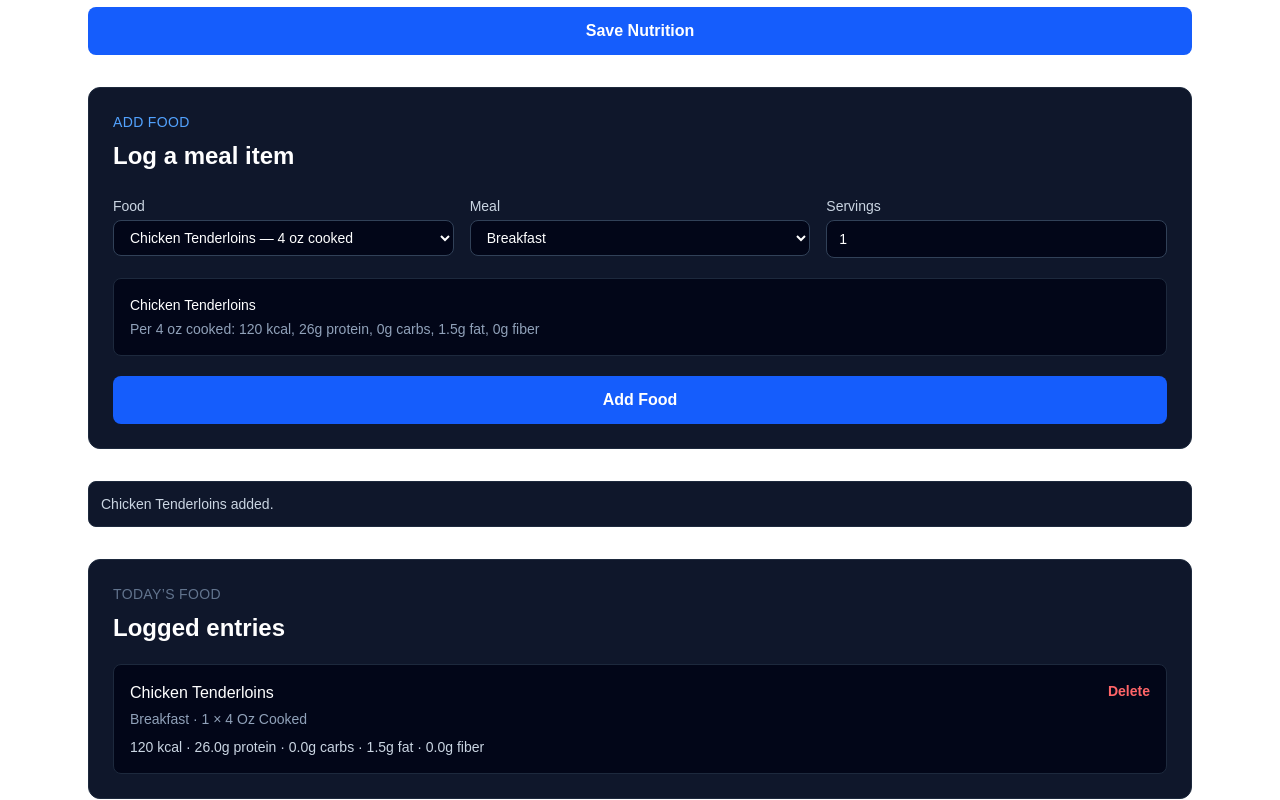
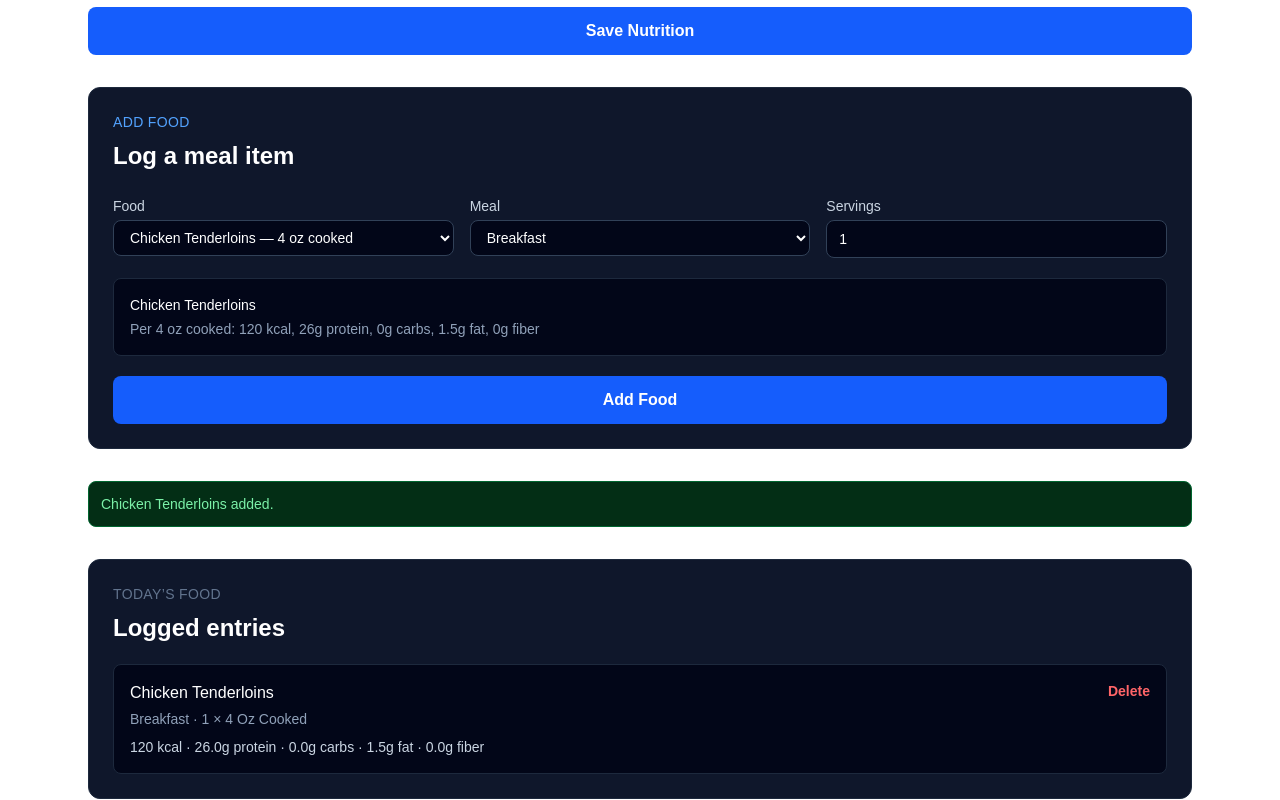
Before and after one commit to Shehu-Muhammad/lift-log, a Next.js app: page /nutrition in a window 1280 px wide. Both pictures are taken after a click on the button "Add Food". Shown: the part 698-1498 px from the top of the page. Built offline with nearby package versions, Linux system fonts and the light colour scheme.

Commit message:
errors and success messages no longer have the same styling

```diff
--- a/components/nutrition/FoodLogger.tsx
+++ b/components/nutrition/FoodLogger.tsx
@@ -32,6 +32,7 @@ export default function FoodLogger() {
   const [servings, setServings] = useState('1');
   const [entries, setEntries] = useState<FoodLogEntry[]>([]);
   const [saveMessage, setSaveMessage] = useState('');
+  const [messageType, setMessageType] = useState<'success' | 'error' | ''>('');
 
   const selectedFood = commonFoods.find((food) => food.id === selectedFoodId);
 
@@ -62,6 +63,7 @@ export default function FoodLogger() {
 
   function handleAddFood() {
     if (!selectedFood) {
+      setMessageType('error');
       setSaveMessage('Choose a food.');
       return;
     }
@@ -69,6 +71,7 @@ export default function FoodLogger() {
     const servingCount = Number(servings);
 
     if (!Number.isFinite(servingCount) || servingCount <= 0) {
+      setMessageType('error');
       setSaveMessage('Enter a serving amount greater than zero.');
       return;
     }
@@ -91,6 +94,7 @@ export default function FoodLogger() {
     saveFoodLogEntry(entry);
     setEntries(getFoodLogsByDate(date));
     setServings('1');
+    setMessageType('success');
     setSaveMessage(`${selectedFood.name} added.`);
   }
 
@@ -105,6 +109,7 @@ export default function FoodLogger() {
 
     deleteFoodLogEntry(entry.id);
     setEntries(getFoodLogsByDate(date));
+    setMessageType('success');
     setSaveMessage(`${entry.foodName} deleted from the food log.`);
   }
 
@@ -124,6 +129,7 @@ export default function FoodLogger() {
               value={selectedFoodId}
               onChange={(event) => {
                 setSelectedFoodId(event.target.value);
+                setMessageType('');
                 setSaveMessage('');
               }}
               className='mt-1 w-full rounded-lg border border-slate-700 bg-slate-950 px-3 py-2 text-white outline-none focus:border-blue-500'
@@ -142,6 +148,7 @@ export default function FoodLogger() {
               value={mealType}
               onChange={(event) => {
                 setMealType(event.target.value as MealType);
+                setMessageType('');
                 setSaveMessage('');
               }}
               className='mt-1 w-full rounded-lg border border-slate-700 bg-slate-950 px-3 py-2 text-white outline-none focus:border-blue-500'
@@ -163,6 +170,7 @@ export default function FoodLogger() {
               value={servings}
               onChange={(event) => {
                 setServings(event.target.value);
+                setMessageType('');
                 setSaveMessage('');
               }}
               className='mt-1 w-full rounded-lg border border-slate-700 bg-slate-950 px-3 py-2 text-white outline-none focus:border-blue-500'
@@ -195,8 +203,12 @@ export default function FoodLogger() {
 
       {saveMessage && (
         <p
-          role='status'
-          className='rounded-lg border border-slate-800 bg-slate-900 p-3 text-sm text-slate-300'
+          role={messageType === 'error' ? 'alert' : 'status'}
+          className={`rounded-lg border p-3 text-sm ${
+            messageType === 'error'
+              ? 'border-red-800 bg-red-950 text-red-300'
+              : 'border-green-800 bg-green-950 text-green-300'
+          }`}
         >
           {saveMessage}
         </p>
```
